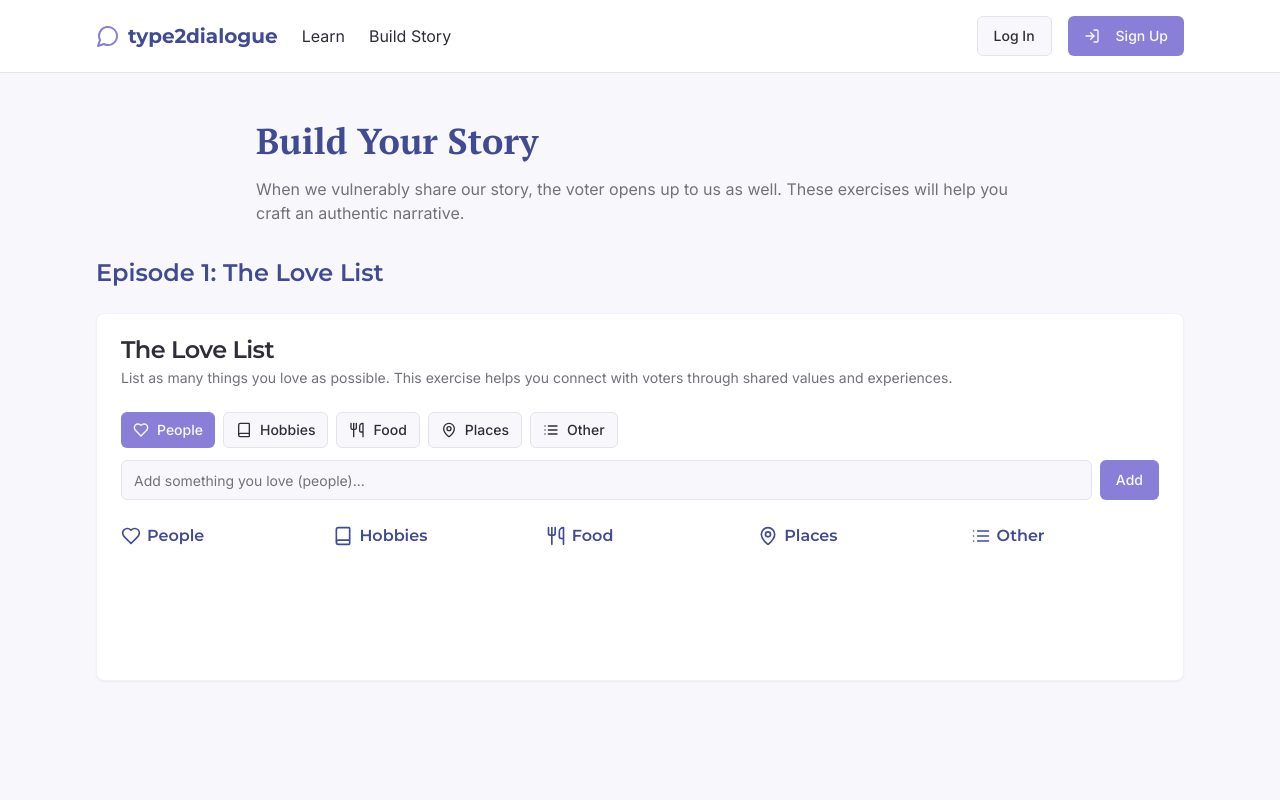
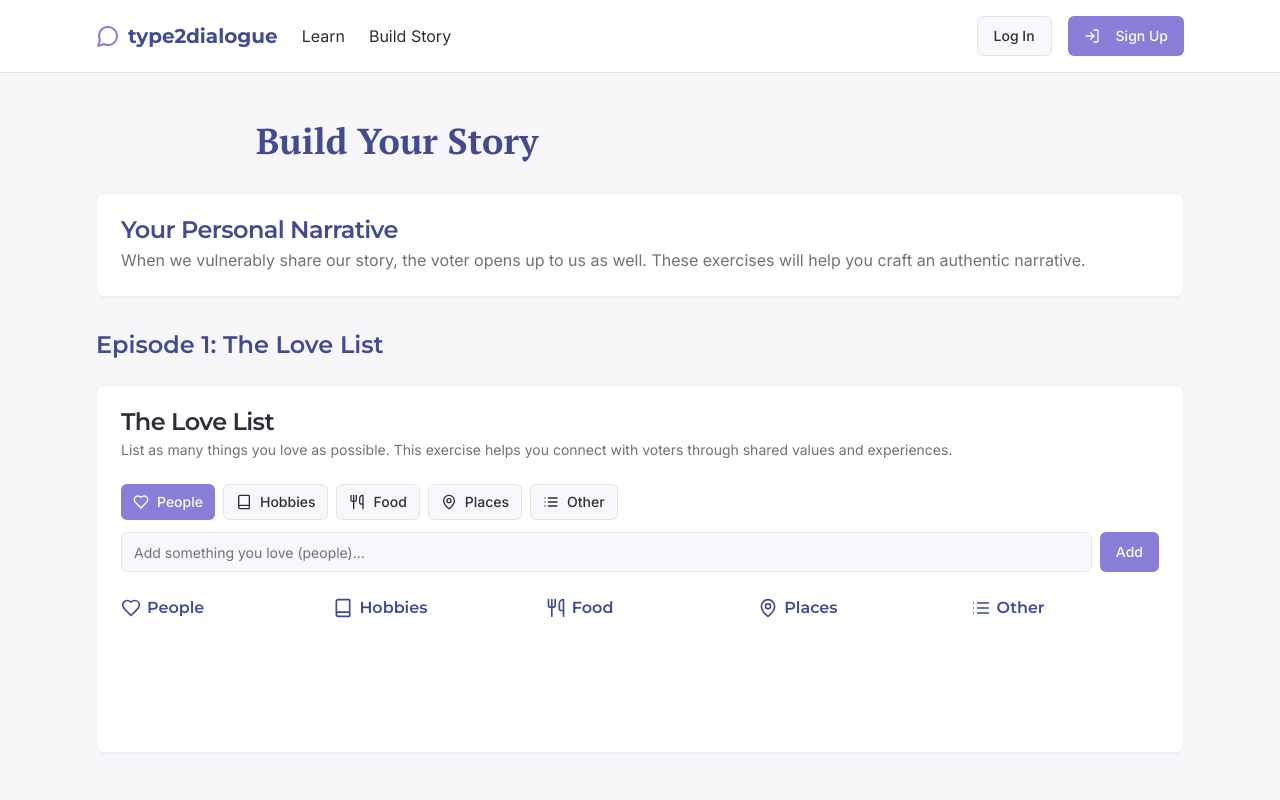
Before and after one commit to djechlin/empathy-wins-dialogue, a React (Vite) app: page /build-story in a window 1280 px wide. Shown: the top 800 px of the page. Built offline with nearby package versions, Linux system fonts and the light colour scheme.

Commit message:
Refactor: Wrap intro text in a card
Wrap the introductory text on the Build Story page in a card component to enhance the training flow feel.

```diff
--- a/src/pages/BuildStory.tsx
+++ b/src/pages/BuildStory.tsx
@@ -3,21 +3,29 @@ import React from 'react';
 import Navbar from '@/components/layout/Navbar';
 import Footer from '@/components/layout/Footer';
 import LoveList from '@/components/buildstory/LoveList';
+import { Card, CardContent, CardHeader, CardTitle, CardDescription } from '@/components/ui/card';
 
 const BuildStory = () => {
   return (
     <div className="min-h-screen flex flex-col">
       <Navbar />
-      <main className="flex-grow">
+      <main className="flex-grow bg-muted/30">
         <div className="container-custom py-12">
           <div className="max-w-3xl mx-auto mb-8">
             <h1 className="font-serif text-3xl md:text-4xl font-bold text-dialogue-darkblue mb-4">
               Build Your Story
             </h1>
-            <p className="text-muted-foreground mb-6">
-              When we vulnerably share our story, the voter opens up to us as well. These exercises will help you craft an authentic narrative.
-            </p>
           </div>
+
+          {/* Introduction Card */}
+          <Card className="mb-8 border-dialogue-neutral bg-white shadow-sm">
+            <CardHeader>
+              <CardTitle className="text-dialogue-darkblue">Your Personal Narrative</CardTitle>
+              <CardDescription className="text-muted-foreground text-base">
+                When we vulnerably share our story, the voter opens up to us as well. These exercises will help you craft an authentic narrative.
+              </CardDescription>
+            </CardHeader>
+          </Card>
 
           {/* Episodes Section */}
           <div className="mb-16">
```
